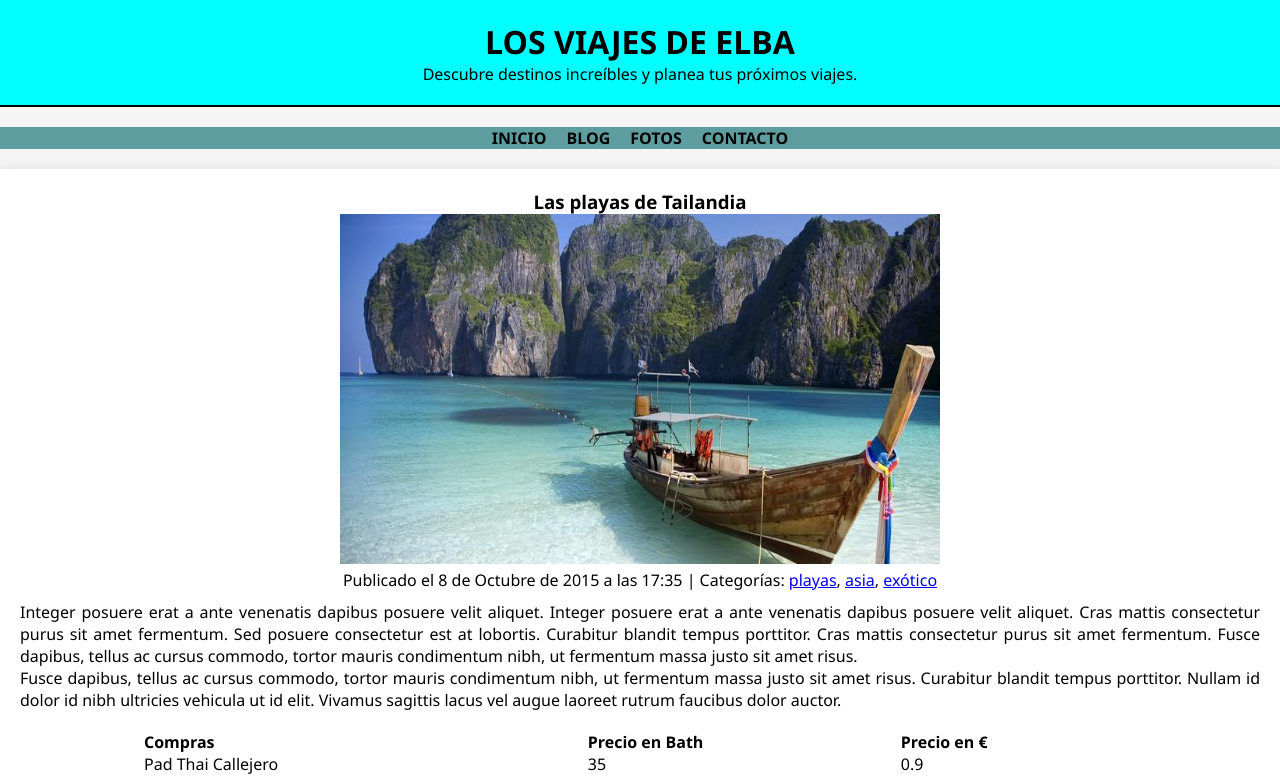
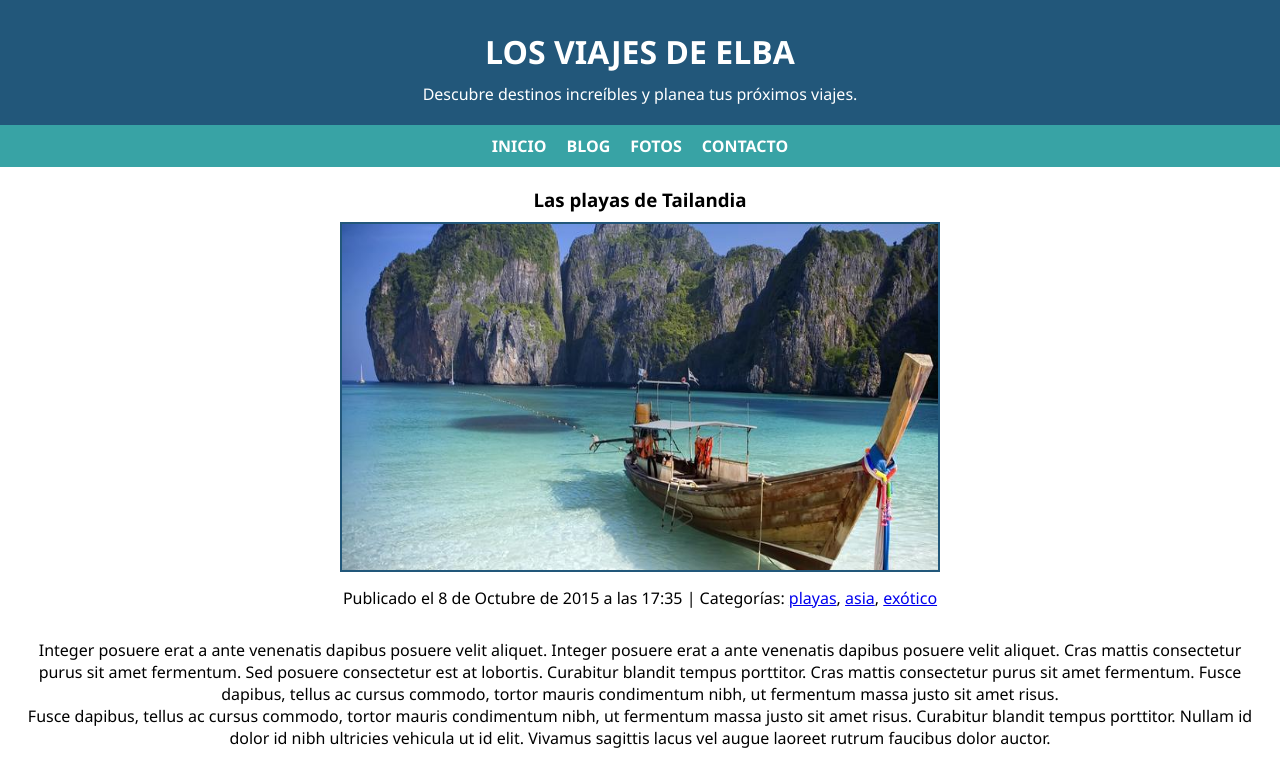
Before and after one commit to Ivanloma9/Laboratorio6, a plain HTML site: page index.html in a window 1280 px wide. Shown: the top 777 px of the page. Drawn offline with Linux system fonts and the light colour scheme.

Commit message:
se hizo un cambio de colores al igual de alineacion del cuerpo y titulos

```diff
--- a/assets/css/style.css
+++ b/assets/css/style.css
@@ -6,86 +6,93 @@
 
 body {
   font-family: 'Segoe UI', Tahoma, Geneva, Verdana, sans-serif;
-  background-color: whitesmoke;
+  background-color: rgb(56, 163, 165);
   padding: 0;
   margin: 0;
 }
 
-/* Contenedor global para centrar el contenido */
 .container {
   width: 960px;
-  margin: 0 auto; /* Asegura que todo el contenido esté centrado */
+  margin: 0 auto;
   padding: 20px 0;
 }
 
-/* Header */
 header {
   text-align: center;
-  background-color: aqua;
+  background-color: rgb(34, 87, 122);
   padding: 20px;
-  border-bottom: 2px solid black;
-  margin-bottom: 20px;
+  color: white;
+  margin-bottom: 0px;
 }
 
 h1 {
   font-family: 'Segoe UI', Tahoma, Geneva, Verdana, sans-serif;
-  margin: 0;
-}
-
-/* Navbar */
-.navbar {
-  background-color: cadetblue;
-  margin-bottom: 20px;
+  margin: 10px;
 }
 
 .navbar ul {
   list-style: none;
   display: flex;
-  justify-content: center; /* Centra los elementos horizontalmente */
-  padding: 0;
+  justify-content: center;
+  padding: 10px;
 }
 
 .navbar ul li {
-  margin: 0 10px; /* Espacio entre los elementos */
+  margin: 0 10px;
 }
 
 .navbar ul li a {
-  color: black;
+  color: white;
   font-size: 16px;
   font-weight: bold;
   text-transform: uppercase;
   text-decoration: none;
 }
 
-/* Post */
 .post {
   background-color: white;
-  padding: 20px;
-  margin-bottom: 20px;
-  box-shadow: 0 0 10px rgba(0, 0, 0, 0.1); /* Sombra para resaltar los posts */
-}
+  padding: 10px;
+ }
 
 .post-header {
-  margin-bottom: 10px;
+  margin: 10px;
   text-align: center;
 }
 
-.post-body {
-  text-align: justify;
+.post-header img{
+  margin: 10px;
+  border:2px solid rgb(34, 87, 122) ;
+  box-shadow: 2px rgb(56, 163, 165);
 }
 
-/* Footer */
-footer {
-  background-color: #ffa726;
-  padding: 20px;
-  border-top: 2px solid #fb8c00;
+.post-body {
   text-align: center;
-  margin-top: 20px;
 }
 
+.post-body p{
+  margin: 20px auto;
+  padding: 10px;
+  border-radius: 5px;
+}
+
+footer {
+  background-color: rgb(34, 87, 122);;
+  padding: 20px;
+  margin-top: 0;
+  text-align: center;
+  color: white;
+}
+
+h4{
+  margin: 10px;
+}
 table {
   width: 80%;
-  margin: 20px auto;
+  max-width: 910px;
+  margin: 10px auto;
   border-collapse: collapse;
 
 }
+table tr {
+  text-align: justify;
+}
```
